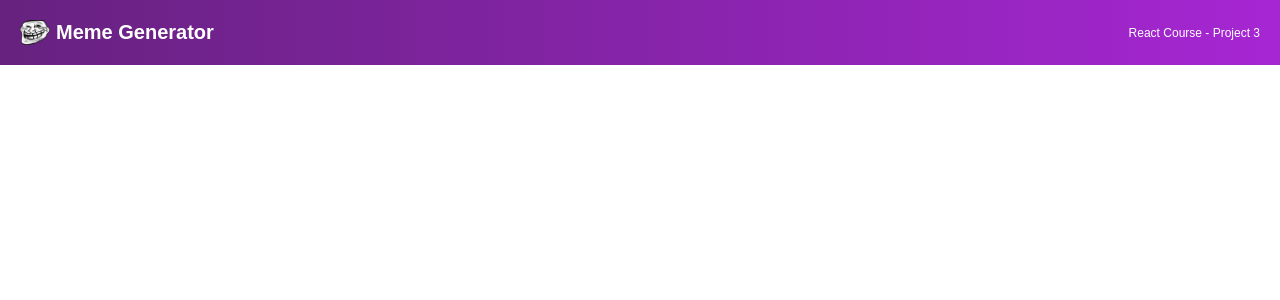
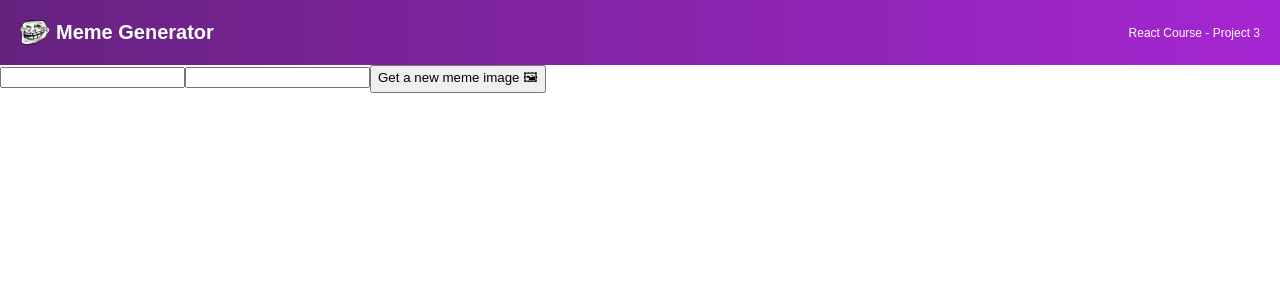
Before and after one commit to tayoolaigbe/codedamn, a React (Vite) app in the folder meme_generator/: page / in a window 1280 px wide. Shown: the top 300 px of the page. Built offline with nearby package versions, Linux system fonts and the light colour scheme.

Commit message:
Created the Meme component

```diff
--- a/meme_generator/src/App.jsx
+++ b/meme_generator/src/App.jsx
@@ -1,5 +1,6 @@
 import React from 'react';
 import Header from './components/Header';
+import Meme from './components/Meme';
 /**
  * Challenge: Build the Header component
  */
@@ -7,6 +8,7 @@
 	return (
 		<div>
 			<Header />
+			<Meme />
 		</div>
 	);
 }
--- /dev/null
+++ b/meme_generator/src/components/Meme.jsx
@@ -0,0 +1,13 @@
+import React from 'react';
+
+export default function Meme() {
+	return (
+		<main>
+			<form>
+				<input type="text" />
+				<input type="text" />
+				<button>Get a new meme image 🖼</button>
+			</form>
+		</main>
+	);
+}
```
